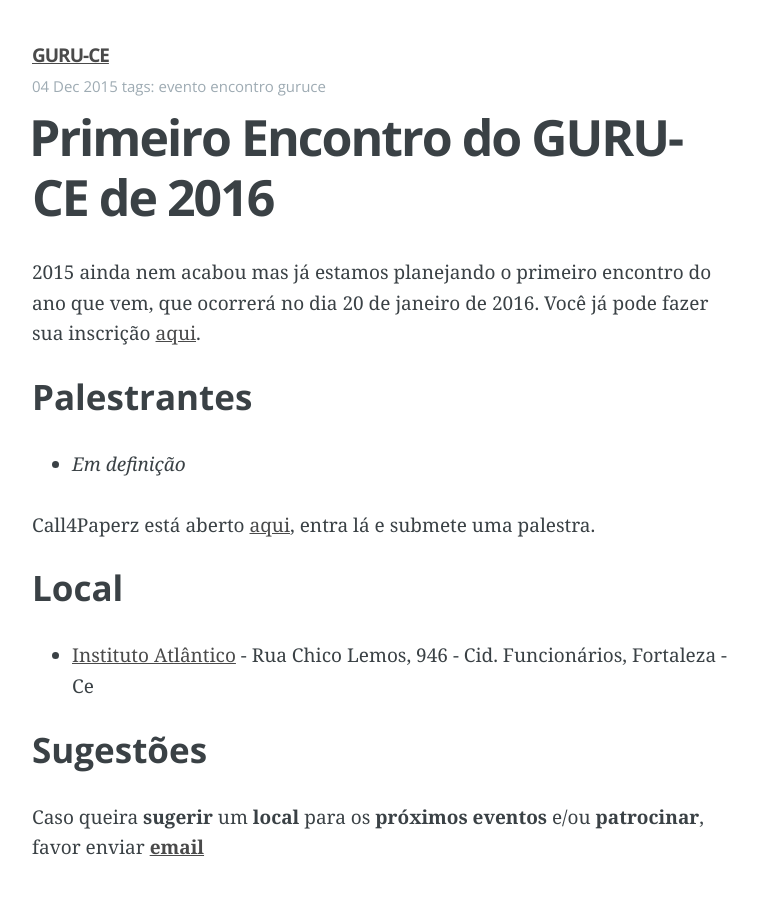
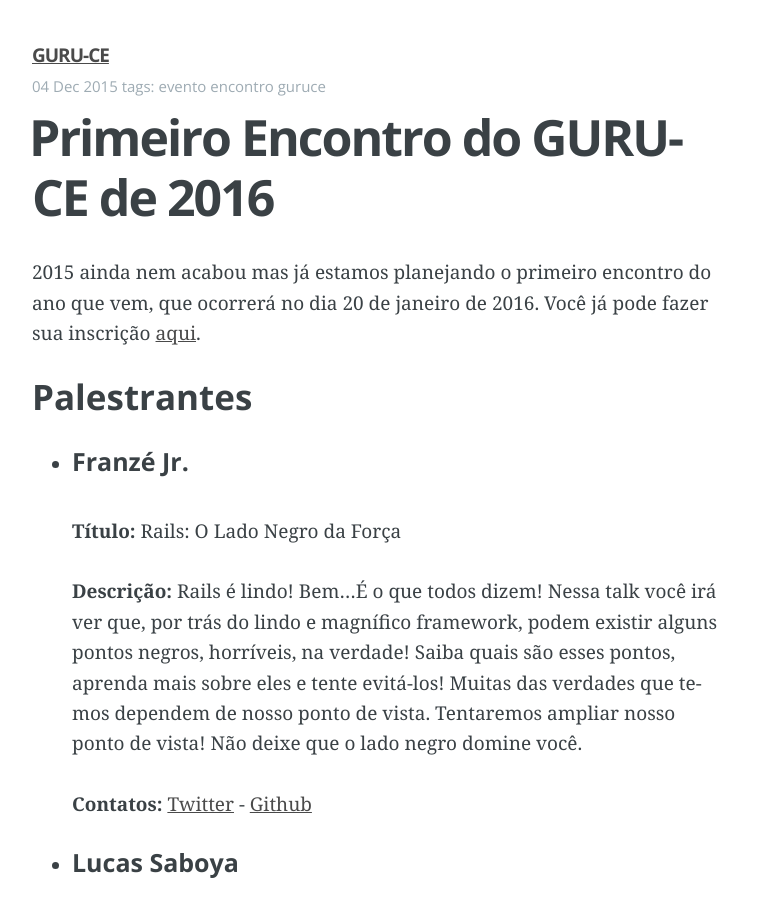
Before and after one commit to guru-ce/guru-ce.github.io, a Jekyll site: the page built from _posts/2015-12-04-primeiro-encontro-guruce-2016.md, in a window 1280 px wide and 900 px high. Shown: the whole window, without its empty margins (258-1016 px from the left). Built offline with Jekyll 4.4.1, drawn with Linux system fonts in a browser that asks for light colours; some of the changed text lies outside the part shown.

Commit message:
Atualizando palestrantes do encontro 19

```diff
--- a/_posts/2015-12-04-primeiro-encontro-guruce-2016.md
+++ b/_posts/2015-12-04-primeiro-encontro-guruce-2016.md
@@ -9,9 +9,22 @@ categories: evento encontro guruce
 
 ### Palestrantes
 
-- _Em definição_
+- ##### Franzé Jr.
+    __Título:__ Rails: O Lado Negro da Força
 
-Call4Paperz está aberto [aqui](http://www.call4paperz.com/events/19-guru-ce), entra lá e submete uma palestra.
+    __Descrição:__  Rails é lindo! Bem...É o que todos dizem! Nessa talk você irá ver que, por trás do lindo e magnífico framework, podem existir alguns pontos negros, horríveis, na verdade! Saiba quais são esses pontos, aprenda mais sobre eles e tente evitá-los! Muitas das verdades que temos dependem de nosso ponto de vista. Tentaremos ampliar nosso ponto de vista! Não deixe que o lado negro domine você.
+
+    __Contatos:__ [Twitter](https://twitter.com/franzejr) - [Github](https://github.com/franzejr)
+
+- ##### Lucas Saboya
+    __Título:__ Contruindo sua infraestrutura com Terraform.io
+
+    __Descrição:__ Nesta talk, irei demonstrar como construir sua infraestrutura agregando vários serviços de PaaS e SaaS com um único arquivo de manifesto e uma unica ferramenta: terraform.
+
+- ##### Fábio Quixadá
+    __Título:__ Maximização do Conceito DRY Utilizando Concerns, Partials e Helpers
+
+    __Descrição:__ Utilizando alguns conceitos avançados de Ruby on Rails, é possível desenvolver novas funcionalidades de forma robusta, centralizada e produtiva, proporcionando uma experiência consistente ao usuário final e elegante ao desenvolvedor.
 
 ### Local
 
```
